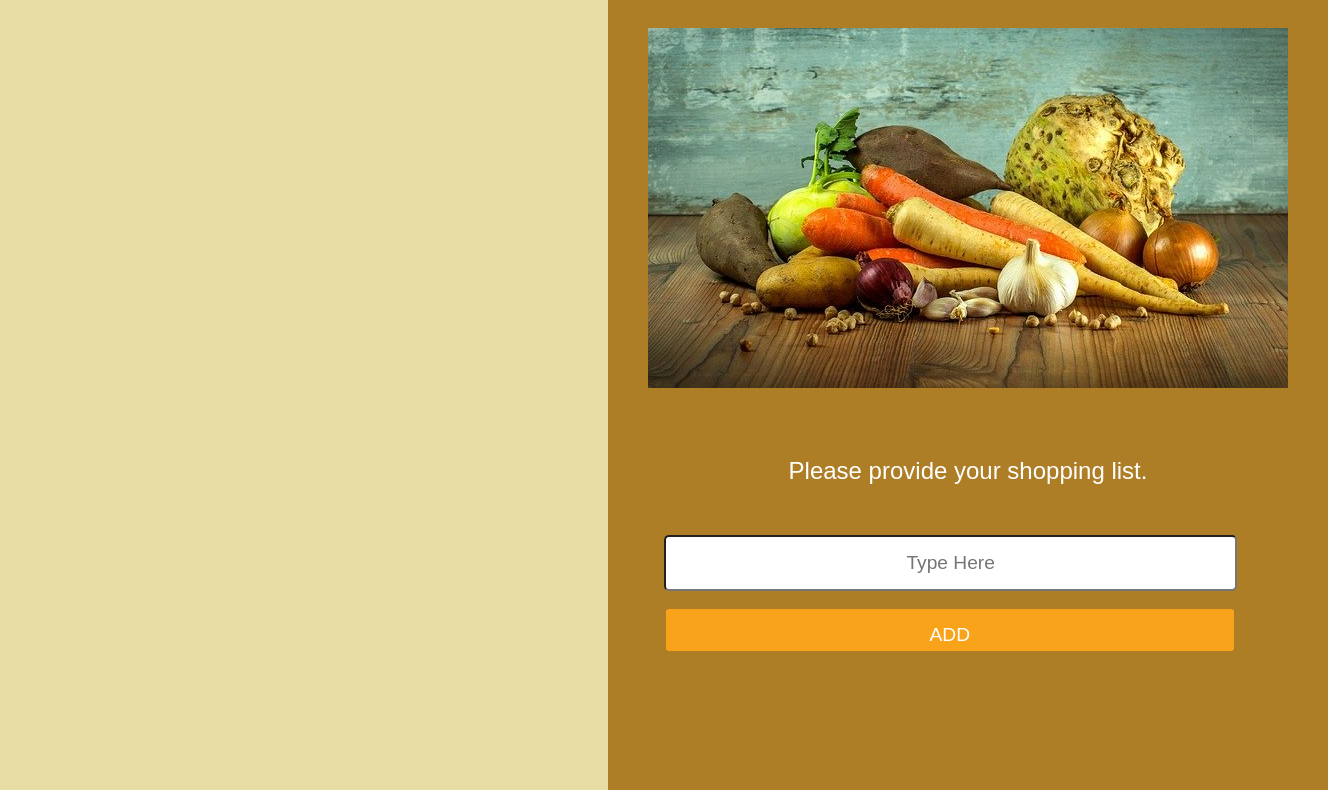
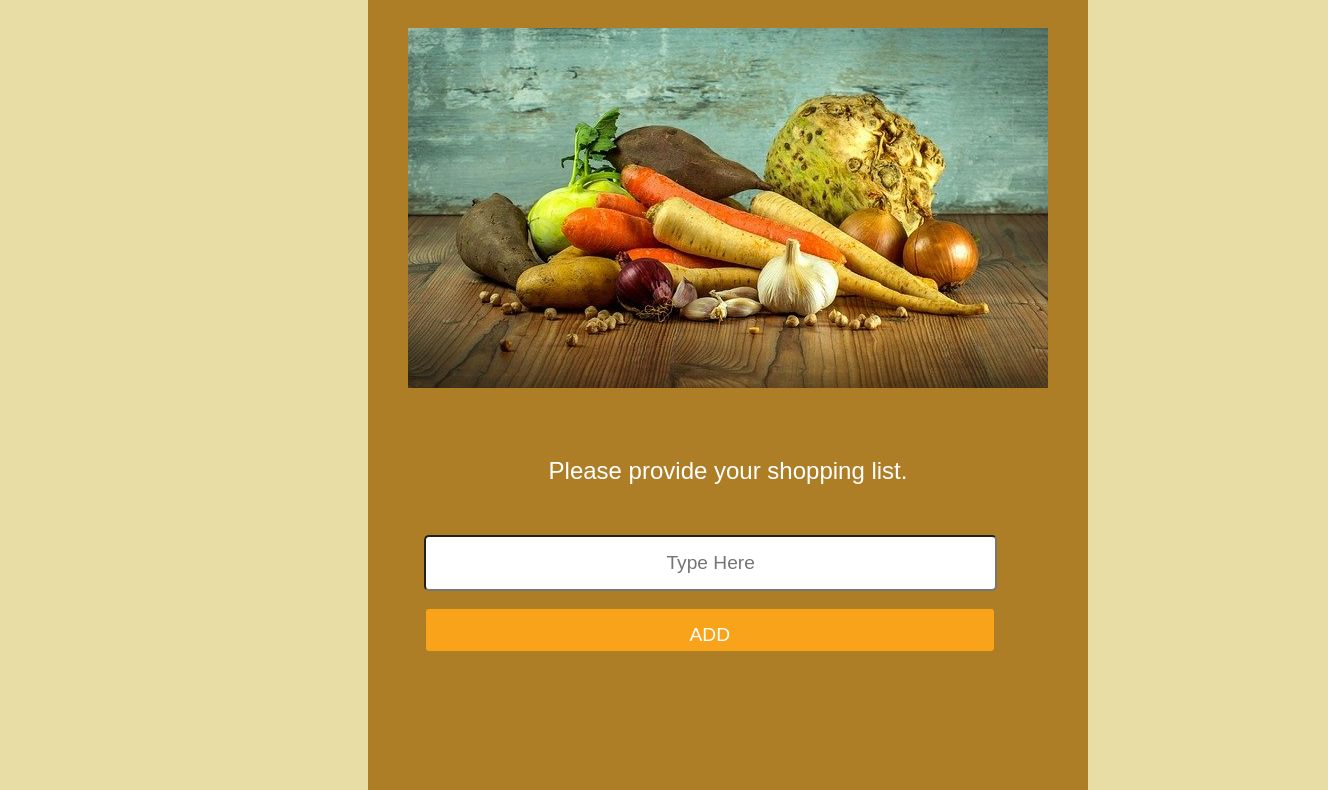
Before and after one commit to asam0011/ui-and-dynamic-content, a plain HTML site: page index.html in a window 1280 px wide. Shown: the part 172-962 px from the top of the page, 1328 px wide, since content can reach past the window. Drawn offline with Linux system fonts and the light colour scheme.

Commit message:
update stylesheet

```diff
--- a/css/stylesheet.css
+++ b/css/stylesheet.css
@@ -16,7 +16,7 @@ html{
     background-size: cover;
     width: 100%;
     margin: 1rem;
-    margin-left: 35rem;
+    margin-left: 20rem;
     /*padding: 1rem;*/
 }
 
```
